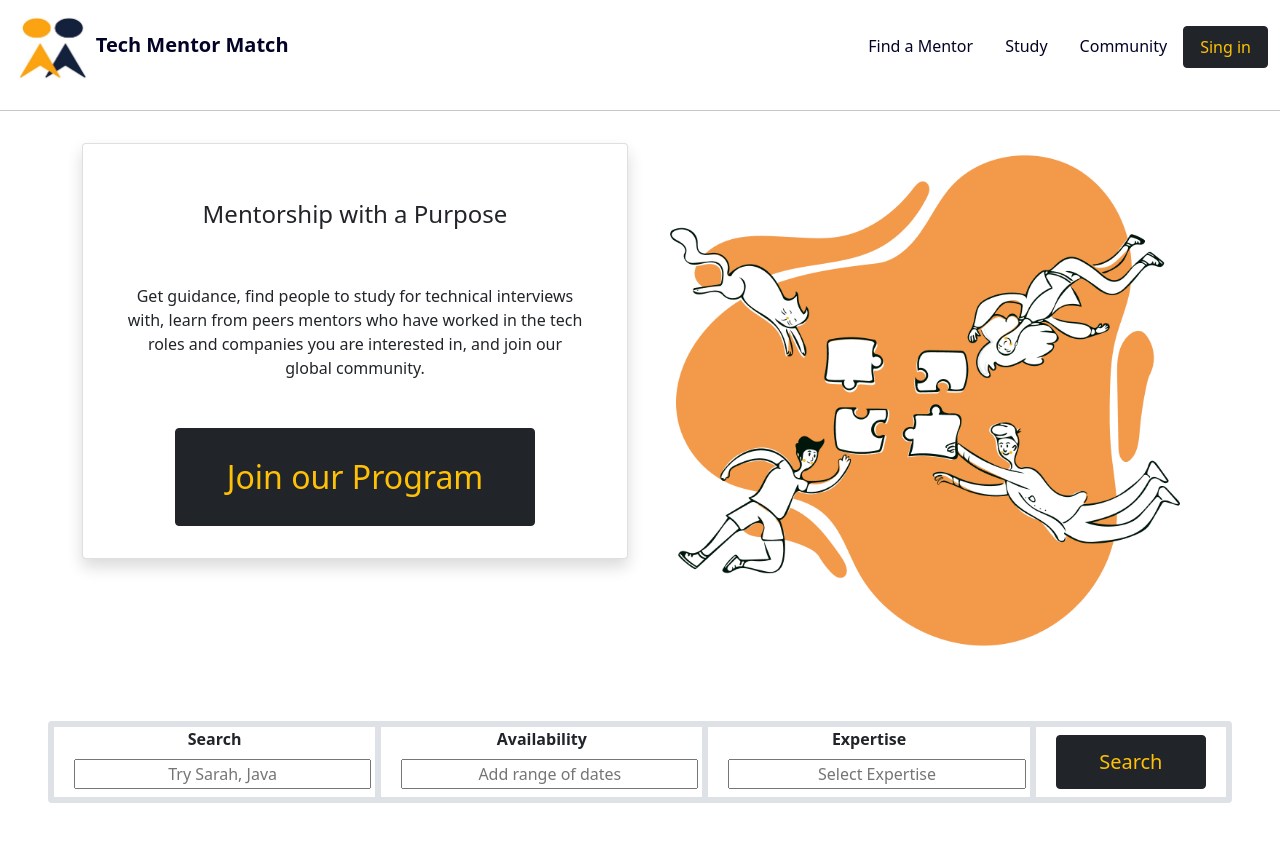
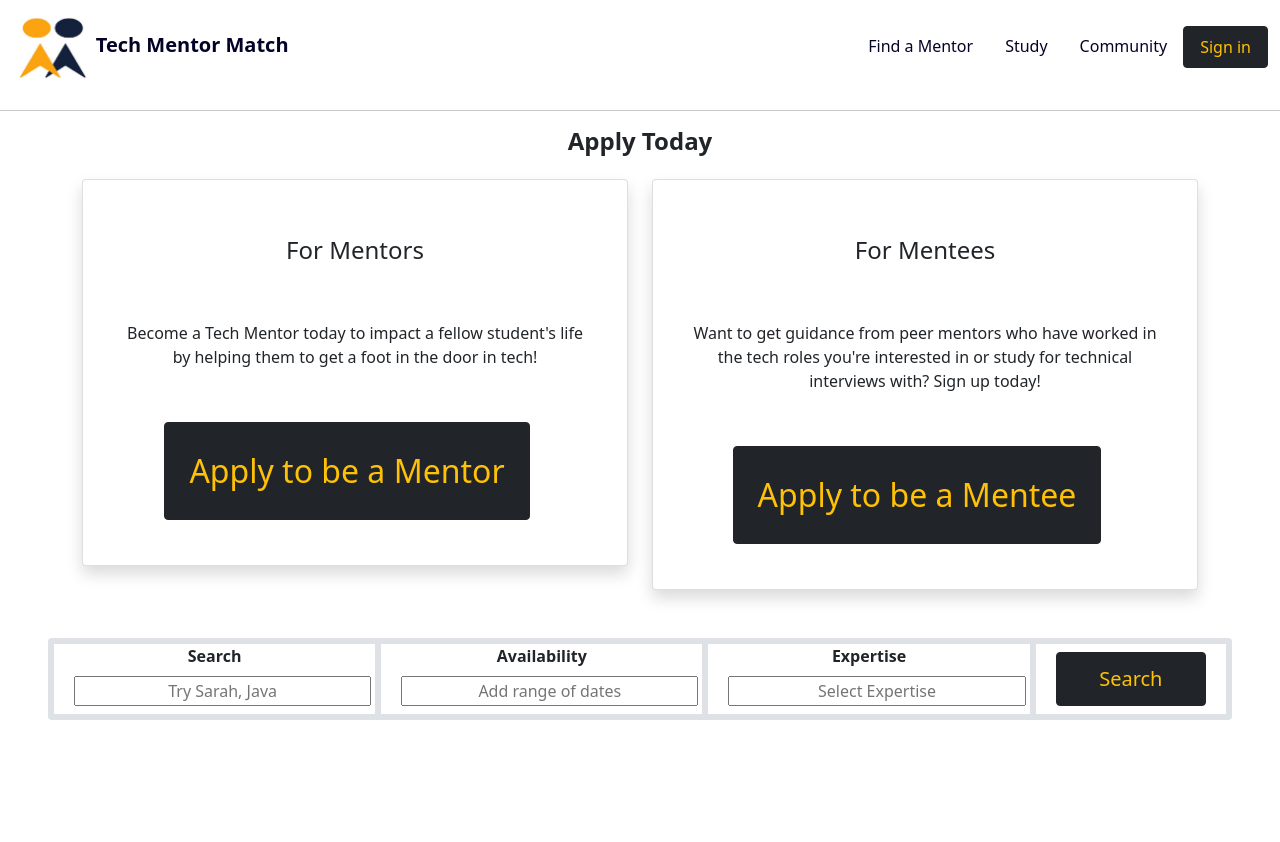
Before and after one commit to sehersarin/InternHacks2021, a React (Create React App) app: page /apply in a window 1280 px wide. Shown: the top 842 px of the page. After the commit the page ends 800 px from the top, so only its background shows below. Built offline with nearby package versions, Linux system fonts and the light colour scheme.

Commit message:
Added new components, router, "Apply" page

```diff
--- a/src/App.js
+++ b/src/App.js
@@ -2,13 +2,40 @@ import Header from './Components/Header'
 import Body from './Components/Body'
 import Footer from './Components/Footer'
 import 'bootstrap/dist/css/bootstrap.min.css';
+import FindMentor from './Components/FindMentor';
+import Study from './Components/Study';
+import Community from './Components/Community';
+import Apply from './Components/Apply';
+import ApplyMentee from './Components/ApplyMentee';
+import ApplyMentor from './Components/ApplyMentor';
+import Route from './Components/Route';
 
 function App() {
   return (
     <div>
      <Header/>
-     <hr/>
-     <Body/>
+     <hr />
+     <Route path='/'>
+       <Body/>
+     </Route>
+     <Route path='/apply'>
+       <Apply />
+     </Route>
+     <Route path='/apply-mentor'>
+       <ApplyMentor />
+     </Route>
+     <Route path='/apply-mentee'>
+       <ApplyMentee />
+     </Route>
+     <Route path='/find-mentor'>
+       <FindMentor />
+     </Route>
+     <Route path='/study'>
+       <Study />
+     </Route>
+     <Route path='/community'>
+       <Community />
+     </Route>
      <Footer/>
     </div>
   );
--- /dev/null
+++ b/src/Components/Apply.js
@@ -0,0 +1,55 @@
+function Apply() {
+    return(
+        <div>
+            <h4 className="text-center"><b>Apply Today</b></h4>
+            <div className="container">
+                <div className="row">
+                    <div className="col-6">
+                        <div className="card w-9rem h-auto shadow rounded mt-3">
+                            <div className="card-body">
+                                <h4 className="card-title text-center p-4 m-3">
+                                    For Mentors
+                                </h4>
+                                <p className="card-text text-center p-3 m-2">
+                                    Become a Tech Mentor today to impact a fellow student's life by helping them
+                                    to get a foot in the door in tech!
+                                </p>
+                                <div className="d-flex justify-content-center p-3 ">
+                                    <a className="navbar-brand navb h1" href="/apply-mentor">
+                                        {" "}
+                                        <button className="btn btn-dark text-warning rounded p-4 mt-2 w-95 fs-2">
+                                            Apply to be a Mentor
+                                        </button>
+                                    </a>
+                                </div>
+                            </div>
+                        </div>
+                    </div>
+                    <div className="col-6">
+                    <div className="card w-9rem h-auto shadow rounded mt-3">
+                            <div className="card-body">
+                                <h4 className="card-title text-center p-4 m-3">
+                                    For Mentees
+                                </h4>
+                                <p className="card-text text-center p-3 m-2">
+                                    Want to get guidance from peer mentors who have worked in the tech roles you're interested in
+                                    or study for technical interviews with? Sign up today!
+                                </p>
+                                <div className="d-flex justify-content-center p-3 ">
+                                    <a className="navbar-brand navb h1" href="/apply-mentee">
+                                        {" "}
+                                        <button className="btn btn-dark text-warning rounded p-4 mt-2 w-95 fs-2">
+                                            Apply to be a Mentee
+                                        </button>
+                                    </a>
+                                </div>
+                            </div>
+                        </div>
+                    </div>
+                </div>
+            </div>
+        </div>
+    )
+}
+
+export default Apply;
--- /dev/null
+++ b/src/Components/ApplyMentee.js
@@ -0,0 +1,7 @@
+function ApplyMentee() {
+    return(
+        <div>Apply Mentee</div>
+    )
+}
+
+export default ApplyMentee;
--- /dev/null
+++ b/src/Components/ApplyMentor.js
@@ -0,0 +1,7 @@
+function ApplyMentor() {
+    return(
+        <div>Apply Mentor</div>
+    )
+}
+
+export default ApplyMentor;
--- a/src/Components/Body.js
+++ b/src/Components/Body.js
@@ -1,4 +1,6 @@
 import team from "../Images/team.png";
+import Apply from './Apply';
+
 const Body = () => {
   return (
     <div>
@@ -17,9 +19,12 @@ const Body = () => {
                   community.
                 </p>
                 <div className="d-flex justify-content-center p-3 ">
-                  <button className="btn btn-dark text-warning rounded p-4 mt-2 w-75 fs-2">
-                    Join our Program
-                  </button>
+                  <a className="navbar-brand navb h1" href="/apply">
+                    {" "}
+                    <button className="btn btn-dark text-warning rounded p-4 mt-2 w-95 fs-2">
+                      Join our Program
+                    </button>
+                  </a>
                 </div>
               </div>
             </div>
--- /dev/null
+++ b/src/Components/Community.js
@@ -0,0 +1,9 @@
+function Community() {
+    return(
+        <div>
+            Community
+        </div>
+    )
+}
+
+export default Community;
--- /dev/null
+++ b/src/Components/FindMentor.js
@@ -0,0 +1,9 @@
+function FindMentor() {
+    return(
+        <div>
+            Find Mentor
+        </div>
+    )
+}
+
+export default FindMentor;
--- a/src/Components/Header.js
+++ b/src/Components/Header.js
@@ -1,11 +1,12 @@
 import logo from "../Images/logo.JPG";
+
 const Header = () => {
   return (
     <div>
       <nav className="navbar navbar-default">
         <div className="container-fluid">
           <div className="navbar-header w-25">
-            <a className="navbar-brand navb h1" href="#">
+            <a className="navbar-brand navb h1" href="/">
               {" "}
               <img className="w-25" src={logo} alt="logo" />{" "}
               <strong> Tech Mentor Match</strong>
@@ -13,17 +14,17 @@ const Header = () => {
           </div>
           <ul className="nav">
             <li className="nav-item">
-              <a className="nav-link navb" aria-current="page" href="#">
+              <a className="nav-link navb" aria-current="page" href="/find-mentor">
                 Find a Mentor
               </a>
             </li>
             <li className="nav-item">
-              <a className="nav-link navb" href="#">
+              <a className="nav-link navb" href="/study">
                 Study
               </a>
             </li>
             <li className="nav-item">
-              <a className="nav-link navb" href="#">
+              <a className="nav-link navb" href="/community">
                 Community
               </a>
             </li>
@@ -32,7 +33,7 @@ const Header = () => {
                 className="nav-link navb btn btn-dark text-warning rounded"
                 href="#"
               >
-                Sing in
+                Sign in
               </a>
             </li>
           </ul>
--- /dev/null
+++ b/src/Components/Route.js
@@ -0,0 +1,5 @@
+const Route=({ path, children }) => {
+    return window.location.pathname===path ? children : null;
+};
+
+export default Route;
--- /dev/null
+++ b/src/Components/Study.js
@@ -0,0 +1,9 @@
+function Study() {
+    return(
+        <div>
+            Study
+        </div>
+    )
+}
+
+export default Study;
```
